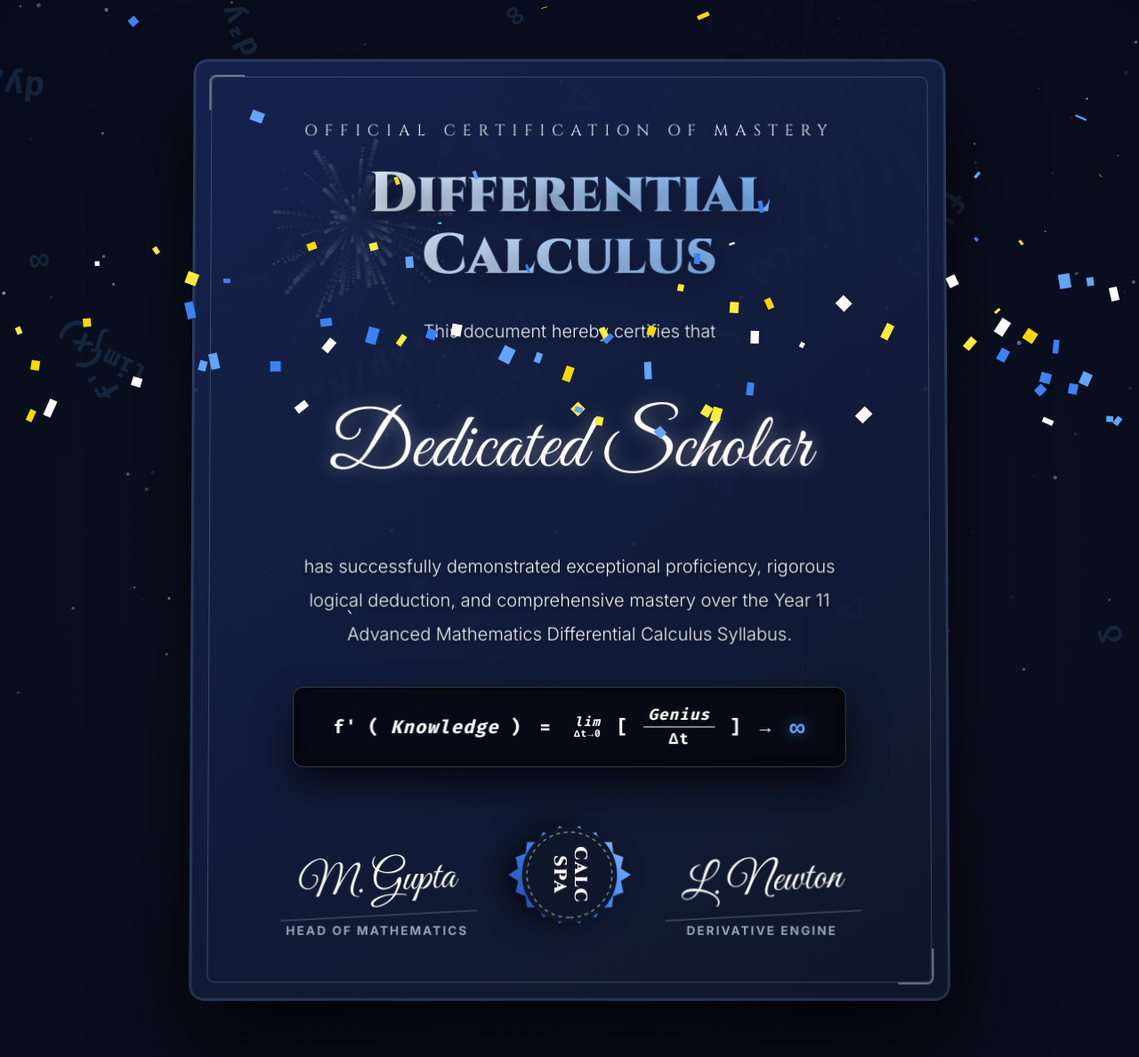
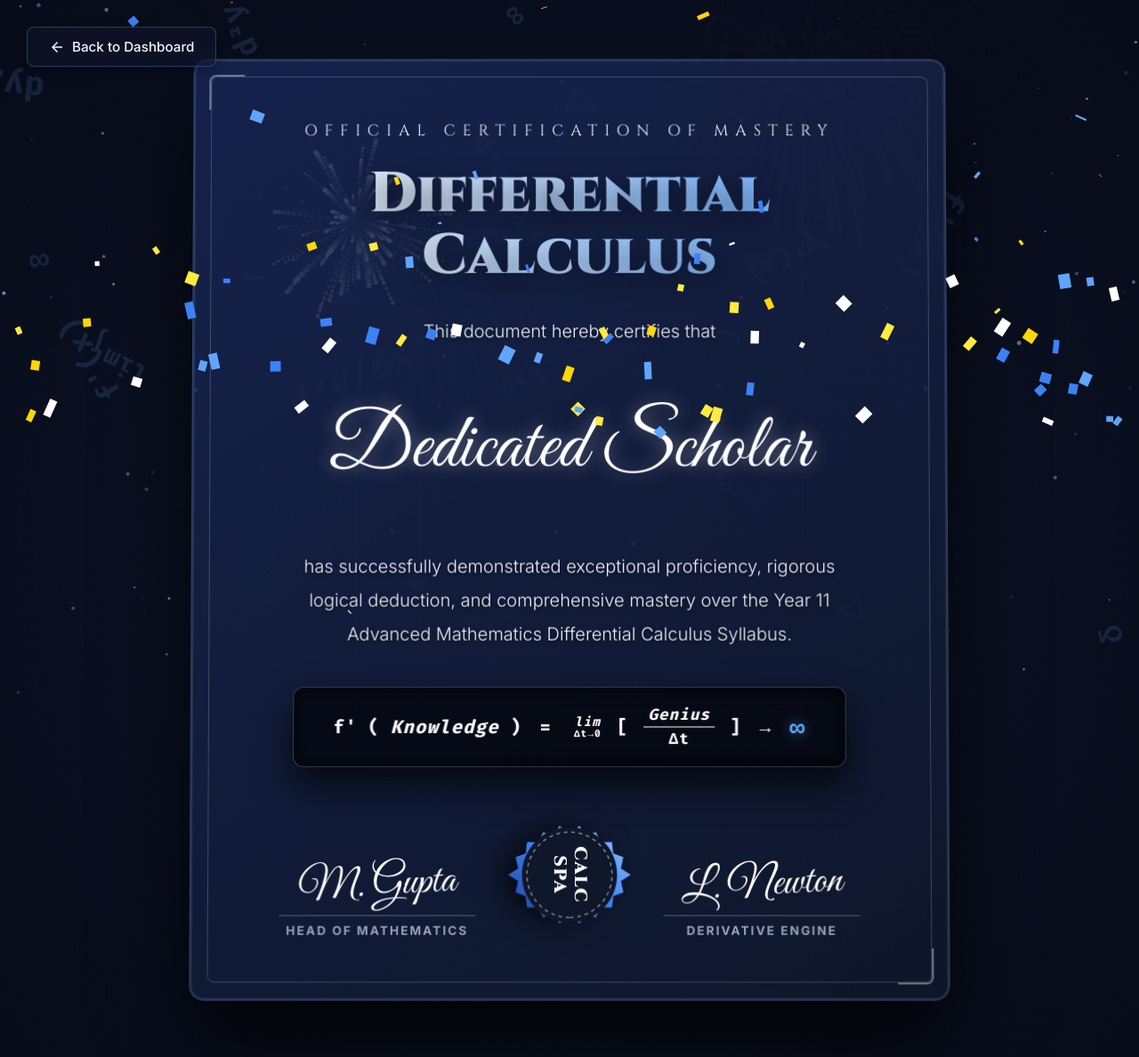
Before and after one commit to Mridul-0812/Calc-SPA, a plain HTML site: page finish2.html in a window 1280 px wide. Shown: the whole page at 89% size. Drawn offline with Linux system fonts and the light colour scheme.

Commit message:
Corrected footer and added a back to dashboard button on finish2.html

```diff
--- a/finish2.html
+++ b/finish2.html
@@ -67,7 +67,53 @@
         ::-webkit-scrollbar-thumb:hover { background: var(--gold-base); }
 
         /* ==========================================================================
-           3. CANVAS LAYERS
+           3. UI CONTROLS (BACK BUTTON)
+           ========================================================================== */
+        .back-btn {
+            position: fixed;
+            top: 30px;
+            left: 30px;
+            z-index: 1000;
+            padding: 12px 24px;
+            background: rgba(15, 23, 42, 0.6);
+            border: 1px solid rgba(96, 165, 250, 0.3);
+            border-radius: 8px;
+            color: var(--text-silver);
+            text-decoration: none;
+            font-family: 'Inter', sans-serif;
+            font-weight: 500;
+            font-size: 0.95rem;
+            backdrop-filter: blur(10px);
+            -webkit-backdrop-filter: blur(10px);
+            transition: all 0.3s ease;
+            display: flex;
+            align-items: center;
+            gap: 8px;
+            box-shadow: 0 4px 15px rgba(0, 0, 0, 0.3);
+            cursor: pointer;
+        }
+
+        .back-btn:hover {
+            background: rgba(23, 37, 84, 0.8);
+            border-color: var(--gold-base);
+            color: var(--gold-light);
+            box-shadow: 0 0 20px rgba(218, 165, 32, 0.3);
+            transform: translateY(-2px);
+        }
+
+        .back-btn svg {
+            width: 18px;
+            height: 18px;
+            fill: currentColor;
+            transition: transform 0.3s ease;
+        }
+
+        .back-btn:hover svg {
+            transform: translateX(-4px);
+        }
+
+        /* ==========================================================================
+           4. CANVAS LAYERS
            ========================================================================== */
         canvas {
             position: fixed;
@@ -83,7 +129,7 @@
         #confetti-layer { z-index: 100; }
 
         /* ==========================================================================
-           4. 3D GLASSMORPHISM CERTIFICATE CONTAINER
+           5. 3D GLASSMORPHISM CERTIFICATE CONTAINER
            ========================================================================== */
         .cert-master-container {
             position: relative;
@@ -103,18 +149,15 @@
         .certificate-card {
             position: relative;
             border-radius: 16px;
-            padding: 70px 80px; /* Slightly reduced padding to give content room */
+            padding: 70px 80px;
             text-align: center;
             transform-style: preserve-3d;
             will-change: transform;
-
-            /* PERFORMANCE FIX: Static shadow only. No dynamic variables painted here. */
             box-shadow: 0 50px 100px rgba(0, 0, 0, 0.8);
             overflow: hidden;
             cursor: pointer;
         }
 
-        /* PERFORMANCE FIX: Crossfade layers handle the heavy lifting via simple opacity */
         .cert-bg-blue, .cert-bg-gold {
             position: absolute;
             top: 0; left: 0; right: 0; bottom: 0;
@@ -139,7 +182,7 @@
             box-shadow:
                 inset 0 0 0 2px rgba(255, 255, 255, 0.3),
                 inset 0 0 80px rgba(218, 165, 32, 0.3);
-            transition: opacity 0.1s ease-out; /* Smooth hardware-accelerated fade */
+            transition: opacity 0.1s ease-out;
         }
 
         .dynamic-glare {
@@ -194,7 +237,7 @@
         .corner-bottom-right { bottom: -3px; right: -3px; border-left: none; border-top: none; border-bottom-right-radius: 8px; }
 
         /* ==========================================================================
-           5. TYPOGRAPHY
+           6. TYPOGRAPHY
            ========================================================================== */
         .fade-in-element { opacity: 0; animation: smoothReveal 1.5s cubic-bezier(0.2, 0.8, 0.2, 1) forwards; }
         .st-1 { animation-delay: 0.3s; } .st-2 { animation-delay: 0.6s; }
@@ -244,20 +287,20 @@
         }
 
         /* ==========================================================================
-           6. THE QUIRKY DIFFERENTIATION BOX (LAYOUT FIXES)
+           7. THE QUIRKY DIFFERENTIATION BOX
            ========================================================================== */
         .quirky-math-box {
-            display: flex; /* LAYOUT FIX: Changed from inline-flex */
+            display: flex;
             justify-content: center;
             align-items: center;
             background: rgba(0, 0, 0, 0.6);
             border: 1px solid rgba(255, 255, 255, 0.2);
-            padding: 20px 25px; /* LAYOUT FIX: Reduced padding */
+            padding: 20px 25px;
             border-radius: 12px;
             margin: 10px auto 50px auto;
             width: 100%;
-            max-width: 620px; /* LAYOUT FIX: Contain width */
-            box-sizing: border-box; /* LAYOUT FIX: Keep padding inside width */
+            max-width: 620px;
+            box-sizing: border-box;
             transform: translateZ(45px);
             box-shadow: 0 20px 40px rgba(0,0,0,0.7), inset 0 0 20px rgba(0,0,0,0.8);
             position: relative;
@@ -273,11 +316,11 @@
             display: flex;
             align-items: center;
             justify-content: center;
-            flex-wrap: wrap; /* LAYOUT FIX: Allow wrapping on small screens */
+            flex-wrap: wrap;
             gap: 12px;
             color: var(--text-pure);
             font-family: 'Fira Code', 'Inter', monospace;
-            font-size: 1.3rem; /* LAYOUT FIX: Reduced font size so it fits perfectly */
+            font-size: 1.3rem;
             font-weight: 600;
             letter-spacing: 1px;
             position: relative;
@@ -308,9 +351,9 @@
         }
 
         /* ==========================================================================
-           7. FOOTER
+           8. FOOTER
            ========================================================================== */
-        .certificate-footer {
+           .certificate-footer {
             display: flex; justify-content: space-between; align-items: flex-end;
             margin-top: 30px; transform: translateZ(35px); padding: 0 20px;
         }
@@ -319,11 +362,26 @@
 
         .signee-script {
             font-family: 'Great Vibes', cursive; font-size: 3rem; color: var(--text-pure);
-            border-bottom: 1px solid rgba(255,255,255,0.3); padding-bottom: 8px; margin-bottom: 8px; transform: rotate(-3deg); position: relative;
+            transform: rotate(-3deg); position: relative; padding-bottom: 4px;
         }
+
         .signee-script::after {
-            content: attr(data-text); position: absolute; top: 0; left: 0; right: 0; color: var(--gold-light); border-bottom: 1px solid var(--gold-base);
-            padding-bottom: 8px; opacity: var(--touch-intensity); transition: opacity 0.1s ease-out;
+            content: attr(data-text); position: absolute; top: 0; left: 0; right: 0; color: var(--gold-light);
+            opacity: var(--touch-intensity); transition: opacity 0.1s ease-out;
+        }
+
+        /* New dedicated perfectly straight line */
+        .signee-divider {
+            position: relative;
+            height: 1px;
+            background: rgba(255, 255, 255, 0.3);
+            margin-bottom: 8px;
+        }
+
+        .signee-divider::after {
+            content: ''; position: absolute; top: 0; left: 0; right: 0; bottom: 0;
+            background: var(--gold-base);
+            opacity: var(--touch-intensity); transition: opacity 0.1s ease-out;
         }
 
         .signee-title { font-size: 0.85rem; color: var(--text-muted); text-transform: uppercase; letter-spacing: 2px; font-weight: 600; }
@@ -334,10 +392,11 @@
         @keyframes rotateSeal { 0% { transform: rotate(0deg); } 100% { transform: rotate(360deg); } }
 
         /* ==========================================================================
-           8. RESPONSIVE DESIGN
+           9. RESPONSIVE DESIGN
            ========================================================================== */
         @media (max-width: 900px) {
-            .certificate-card { padding: 40px 20px; }
+            .back-btn { top: 15px; left: 15px; padding: 10px 16px; font-size: 0.85rem; }
+            .certificate-card { padding: 40px 20px; margin-top: 40px; }
             .main-title { font-size: 2.5rem; }
             .student-name-calligraphy { font-size: 3.5rem; }
             .body-text { font-size: 1rem; padding: 0 10px; }
@@ -347,6 +406,13 @@
     </style>
 </head>
 <body>
+
+    <a href="index.html" class="back-btn">
+        <svg xmlns="http://www.w3.org/2000/svg" viewBox="0 0 24 24">
+            <path d="M20 11H7.83l5.59-5.59L12 4l-8 8 8 8 1.41-1.41L7.83 13H20v-2z"/>
+        </svg>
+        Back to Dashboard
+    </a>
 
     <canvas id="starfield-layer"></canvas>
     <canvas id="fireworks-layer"></canvas>
@@ -404,6 +470,7 @@
             <div class="certificate-footer fade-in-element st-5">
                 <div class="signee-block">
                     <div class="signee-script" data-text="M. Gupta">M. Gupta</div>
+                    <div class="signee-divider"></div>
                     <div class="signee-title">Head of Mathematics</div>
                 </div>
 
@@ -444,6 +511,7 @@
 
                 <div class="signee-block">
                     <div class="signee-script" data-text="L. Newton">L. Newton</div>
+                    <div class="signee-divider"></div>
                     <div class="signee-title">Derivative Engine</div>
                 </div>
             </div>
@@ -512,7 +580,6 @@
             certSurface.style.transform = `rotateX(${cRotX}deg) rotateY(${cRotY}deg)`;
             glare.style.transform = `translate(${cGlareX * 0.4}px, ${cGlareY * 0.4}px) translate(-50%, -50%)`;
 
-            // Limit DOM updates to avoid lag
             if (Math.abs(tInteraction - cInteraction) > 0.01 || cInteraction > 0) {
                 certSurface.style.setProperty('--touch-intensity', cInteraction.toFixed(3));
             }
```
